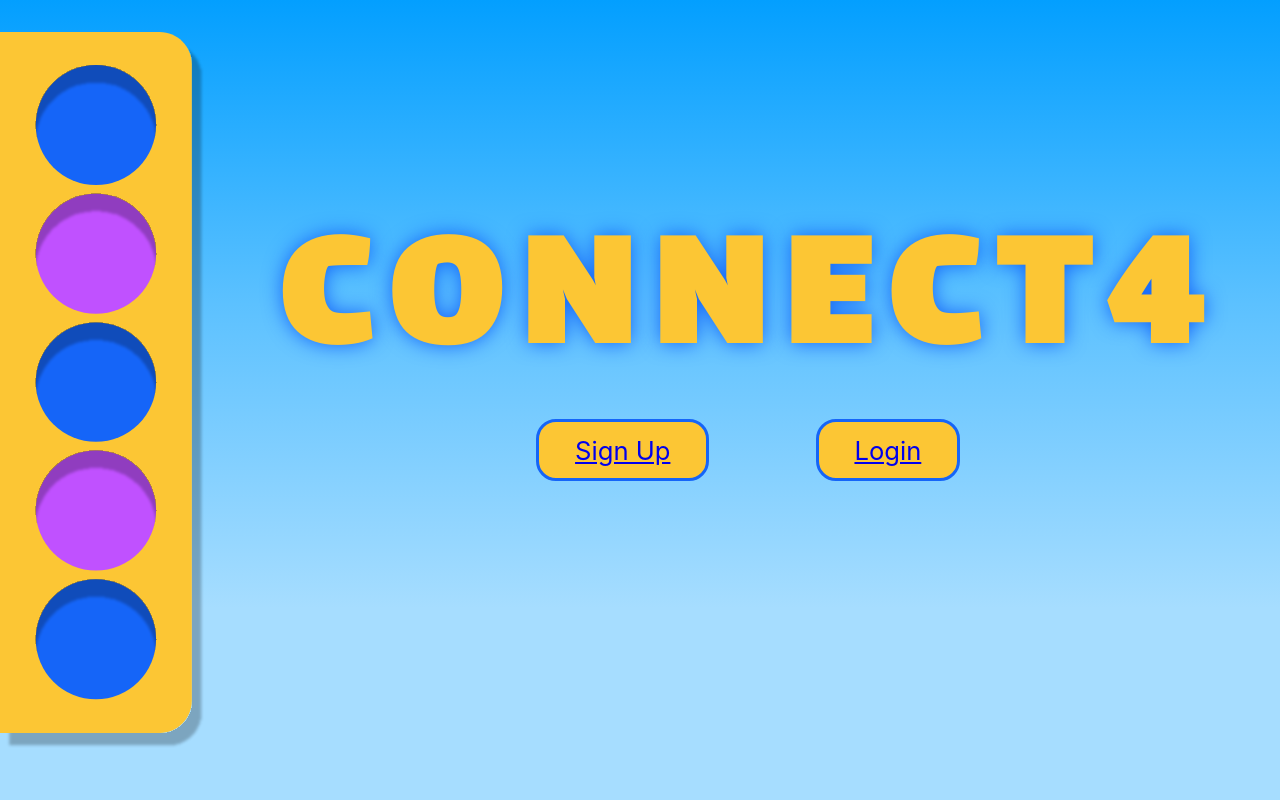
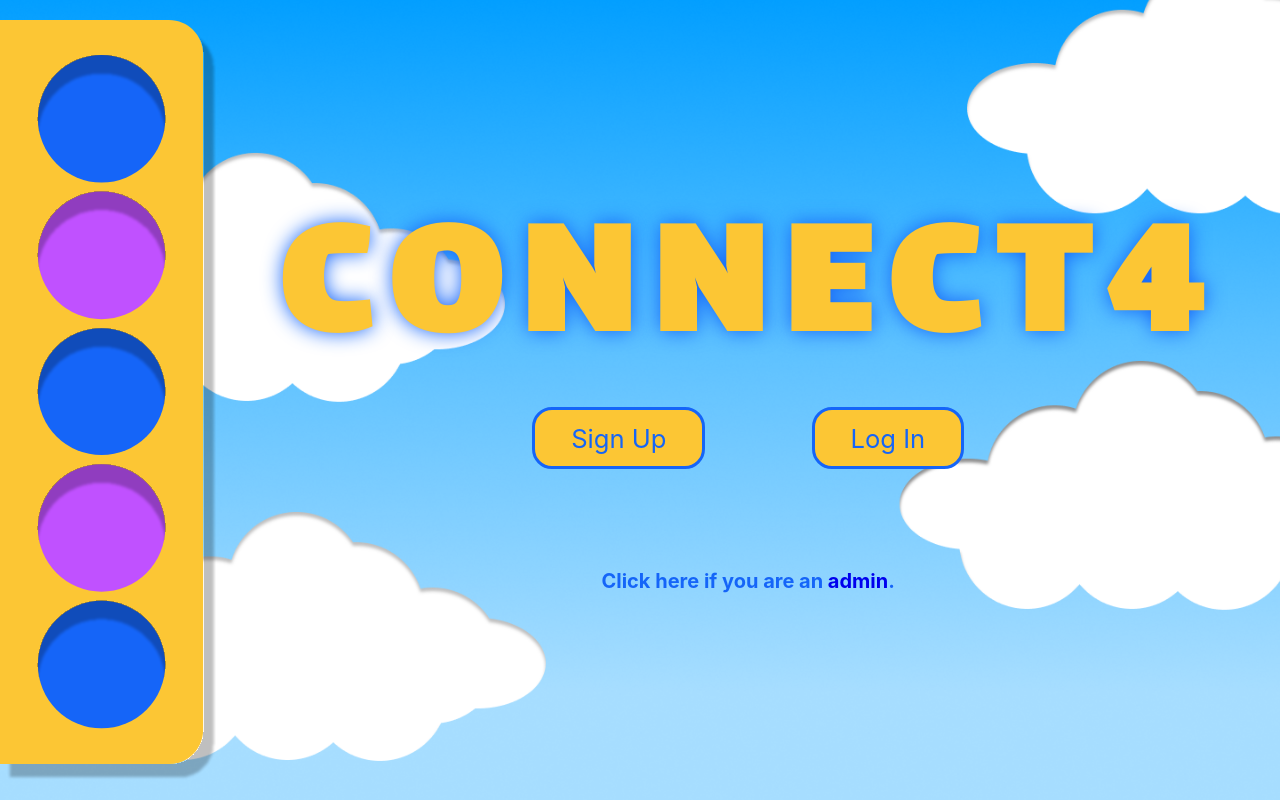
Before and after one commit to DanielChvat/CIS-17B-Connect4ProjectFinal, a PHP site: page / in a window 1280 px wide. Run offline with PHP 8.4, Linux system fonts and the light colour scheme.

Commit message:
created option for admin login and edited the styling

```diff
--- a/Connect4ProjectWebGUI/index.php
+++ b/Connect4ProjectWebGUI/index.php
@@ -22,10 +22,12 @@
     <div class="menu_container">
         <h1 class="title">CONNECT4</h1>
         <div class="menu_buttons">
-            <button><a href = "signup.php">Sign Up</a></button>
-            <button><a href = "login.php">Login</a></button>
+            <a href = "signup.php"><button>Sign Up</button></a>
+            <a href = "login.php"><button>Log In</button></a>
+        </div>
+        <div class="footer">
+            <h3>Click here if you are an <a href='adminMenu.php'><strong> admin</strong></a>.</h3>
         </div>
     </div>
-    <div class="background_clouds"></div>
 </body>
 </html>
--- a/Connect4ProjectWebGUI/styles.css
+++ b/Connect4ProjectWebGUI/styles.css
@@ -1,23 +1,25 @@
-html,
-body {
-    margin: 0
+html {
+    margin: 0;
+    padding:0;
+    /* background: linear-gradient(180deg, #039FFF 0%, #5CC1FF 38%, #A6DDFF 76%); */
 }
 
 body {
-    background: linear-gradient(180deg, #039FFF 0%, #5CC1FF 38%, #A6DDFF 76%);
+    background-image: url('images/bgindex.png');
+    background-size:cover;
     height: 100vh;
     width: 100vw;
     display: grid;
     grid-template-columns: max-content auto;
     align-items: center;
+    margin:0;
+    padding:0;
 }
 
 .menu_container {
     display: grid;
     justify-items: center;
     align-items: center;
-
-    margin-bottom: 100px;
 }
 
 .title {
@@ -30,9 +32,7 @@ body {
     align-items: center;
     text-align: center;
     letter-spacing: 0.11em;
-
     color: #FCC634;
-
     text-shadow: 0px 0px 20px #1565F8;
 }
 
@@ -44,22 +44,42 @@ body {
 button {
     margin: 0 2em;
     padding: 0.5em 1.4em;
-
     background: #FCC634;
     border: 3px solid #1565F8;
     border-radius: 20px;
-
-    font-family: 'Inter';
+    font-family: 'Inter', sans-serif;
     font-size: 1.6em;
     text-align: center;
+    text-decoration: none;
+    color: #1565F8;
 }
 button:hover {
     cursor: pointer;
+    background-color: #1565F8;
+    color: #FCC634;
+    border: 3px solid #FCC634;
 }
 
 .board_main_menu {
-    float: left;
-    padding: 10% 0;
+    align-items: left;
+    padding:0;
     max-height: 95vh;
     box-sizing: border-box;
+    margin:0;
 }
+
+.footer h3{
+    margin-top: 100px;
+    font-family:'Inter', sans-serif;
+    font-size: 20px;
+    color: #1565F8;
+}
+
+.footer h3 a{
+    text-decoration: none;
+}
+
+.footer h3 a:hover{
+    text-decoration:underline;
+}
+}
```
Also changed, not shown: Connect4ProjectWebGUI/images/bgindex.png (added).
